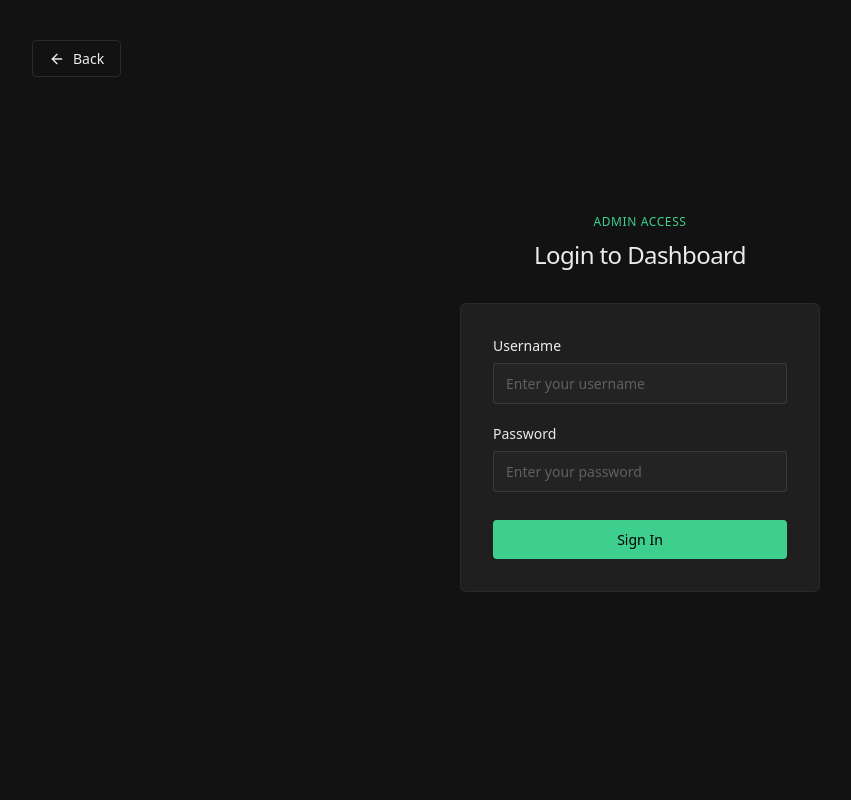
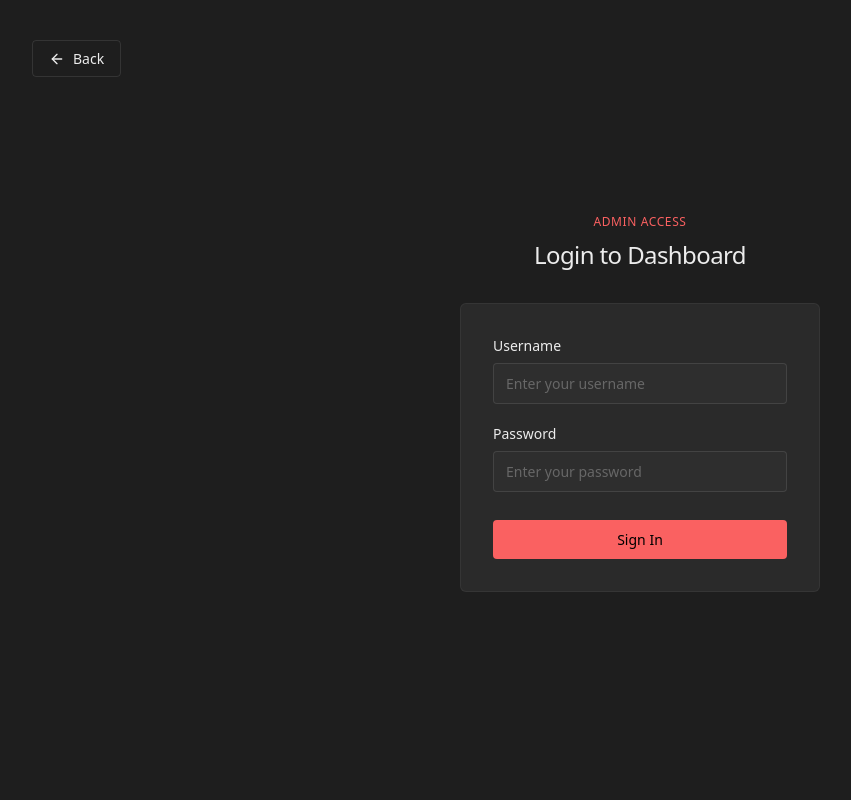
Before and after one commit to safwanishere/ResourceBase-Refactor, a Python web app: template website/templates/login.html in a window 1280 px wide. Shown: the whole page, without its empty margins (0-851 px from the left). Run offline with Jinja, Linux system fonts and the light colour scheme; the template is opened without the code that fills it, so the values that code supplies are empty.

Commit message:
feat: update login page styling

```diff
--- a/website/static/login.css
+++ b/website/static/login.css
@@ -6,15 +6,16 @@
 }
 
 :root {
-    --primary-color: #3ecf8e;
-    --text-color: #ececec;
-    --bg-color: #121212;
-    --card-bg: #1f1f1f;
-    --navbar-bg: rgba(18, 18, 18, 0.8);
-    --footer-bg: #1a1a1a;
-    --error-color: #ff4b4b;
+    --primary-color: #FA6161;
+    --text-color: #ECECEC;
+    --bg-color: #1E1E1E;
+    --card-bg: #2A2A2A;
+    --navbar-bg: rgba(30, 30, 30, 0.8);
+    --footer-bg: #252525;
+    --error-color: #E29D9F;
     --input-bg: rgba(255, 255, 255, 0.02);
 }
+
 
 body {
     background-color: var(--bg-color);
@@ -72,7 +73,7 @@ input {
 input:focus {
     outline: none;
     border-color: var(--primary-color);
-    box-shadow: 0 0 0 2px rgba(62, 207, 142, 0.15);
+    box-shadow: 0 0 0 2px var(--primary-color);
 }
 
 input::placeholder {
@@ -94,12 +95,12 @@ button {
 }
 
 button:hover {
-    background-color: #2fb77a;
+    background-color: var(--primary-color);
 }
 
 button:focus {
     outline: none;
-    box-shadow: 0 0 0 2px rgba(62, 207, 142, 0.25);
+    box-shadow: 0 0 0 2px var(--primary-color);
 }
 
 .admin-badge {
```
